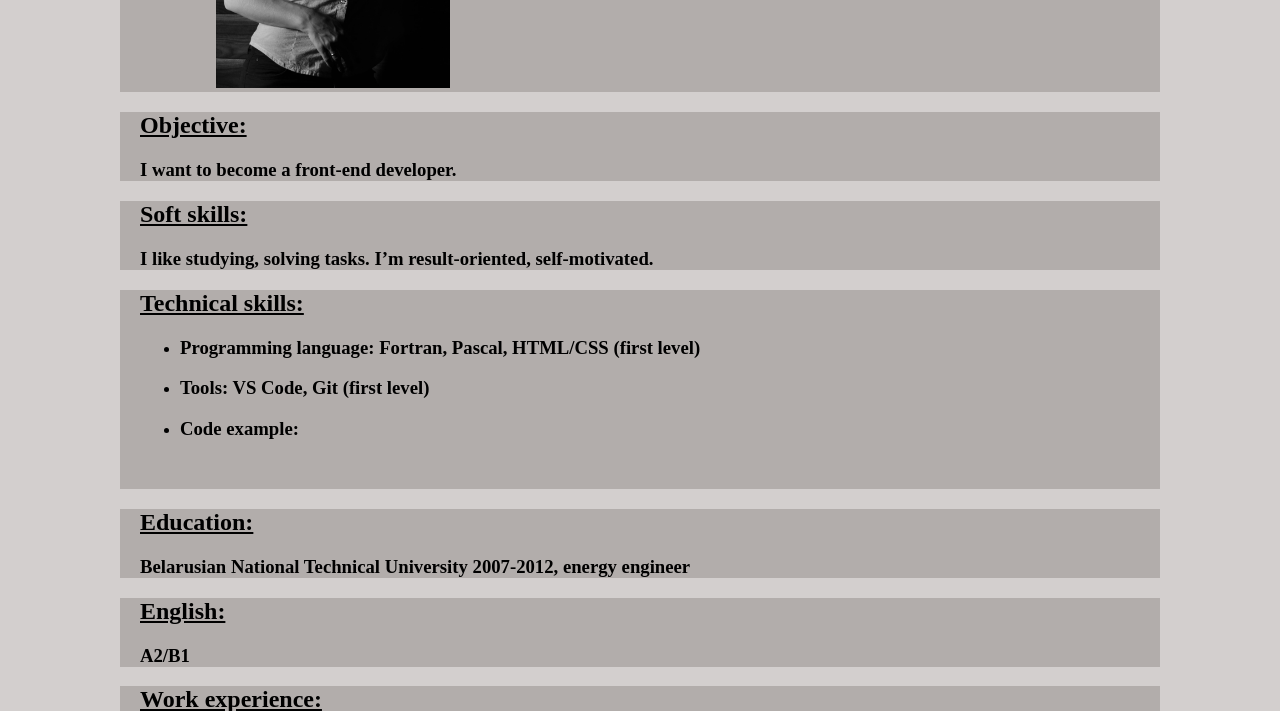
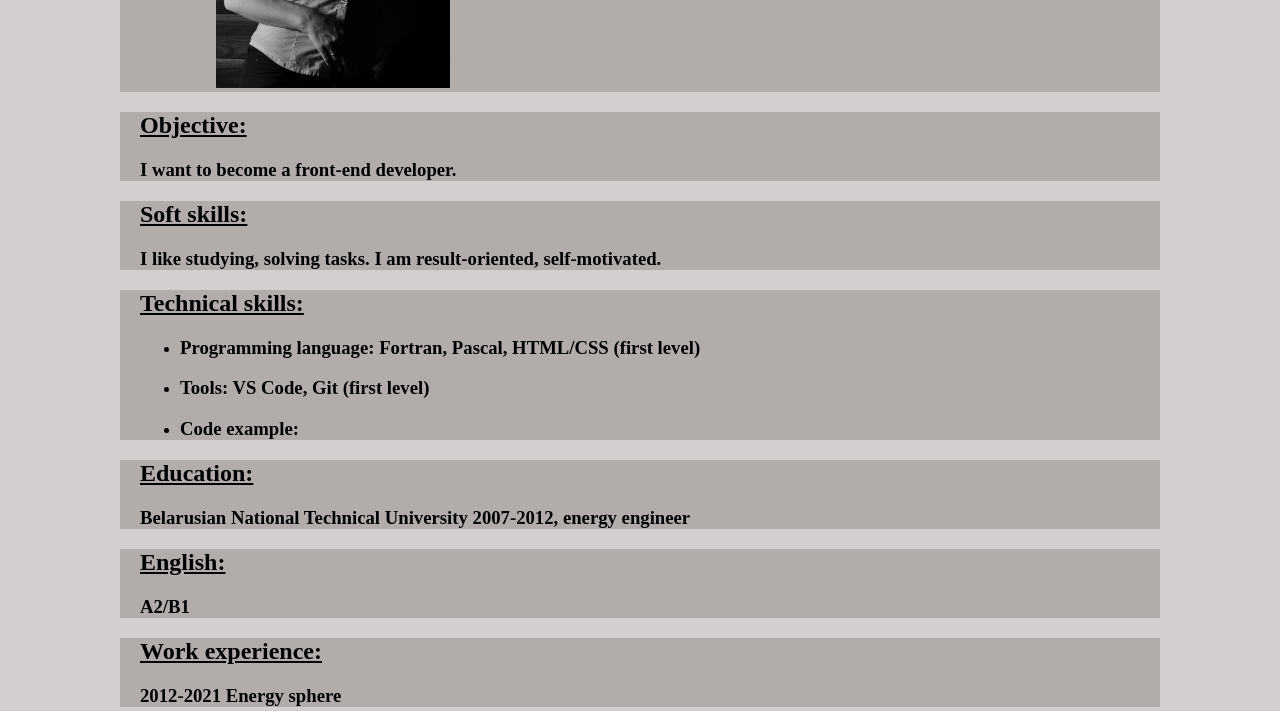
Before and after one commit to alchonokk/rsschool-cv, a plain HTML site: page index.html in a window 1280 px wide. Shown: the part 389-1100 px from the top of the page. Drawn offline with nearby package versions, Linux system fonts and the light colour scheme.

Commit message:
refactor: delete space

```diff
--- a/index.html
+++ b/index.html
@@ -54,12 +54,12 @@
             <div>
                 <h2>Objective:</h2>
                 <h3>I want to become a front-end developer.</h3>
-             </div>
+            </div>
         </section>
         <section class="section wrapperback" id="skills_soft">
             <div>
                 <h2>Soft skills:</h2>
-                <h3>I like studying, solving tasks. I’m result-oriented, self-motivated.</h3>
+                <h3>I like studying, solving tasks. I am result-oriented, self-motivated.</h3>
              </div>
         </section>
         <section class="section wrapperback" id="skills_tech">
@@ -72,27 +72,13 @@
                         <li><h3> Code example:</h3></li>
                     </ul>
                 </nav>
-                <pre>
-                    <!-- <code>
-Details: In DNA strings, symbols "A" and "T" are complements of each other, "C" and "G".<br>You have function with one side of the DNA (string, except for Haskell);<br>you need to get the other complementary side. DNA strand is never empty or there is no DNA at all (again, except for Haskell).
-function DNAStrand(dna)
-{let dnk='';
-k=dna.length;
-for (let i= 0; i &lt; k; i++ )
-{if (dna[i]=='A') {dnk +='T'}
-else if (dna[i]=='T') {dnk +='A'}
-else if (dna[i]=='C') {dnk +='G'}
-else if (dna[i]=='G') {dnk +='C'}}
-return dnk}"
-                    </code> -->
-                </pre>
              </div>
         </section>
         <section class="section wrapperback" id="education">
             <div>
                 <h2>Education:</h2>
                 <h3>Belarusian National Technical University 2007-2012, energy engineer</h3>
-             </div>
+            </div>
         </section>
         <section class="section wrapperback" id="english">
             <div>
```
